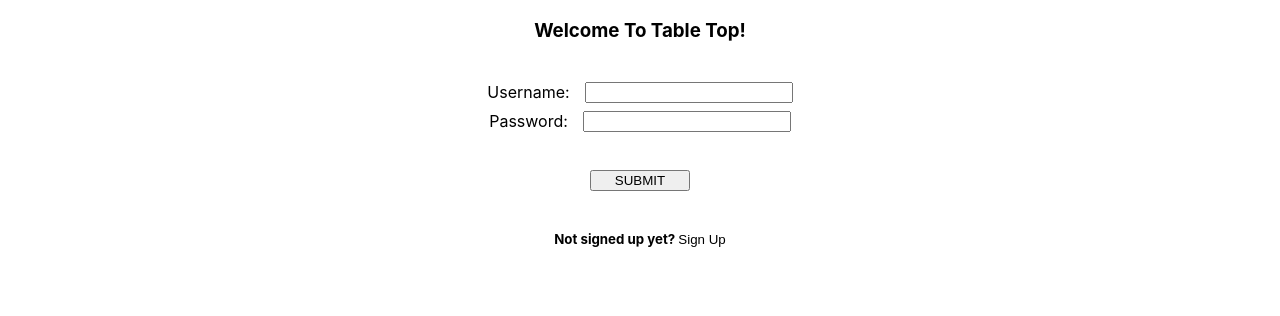
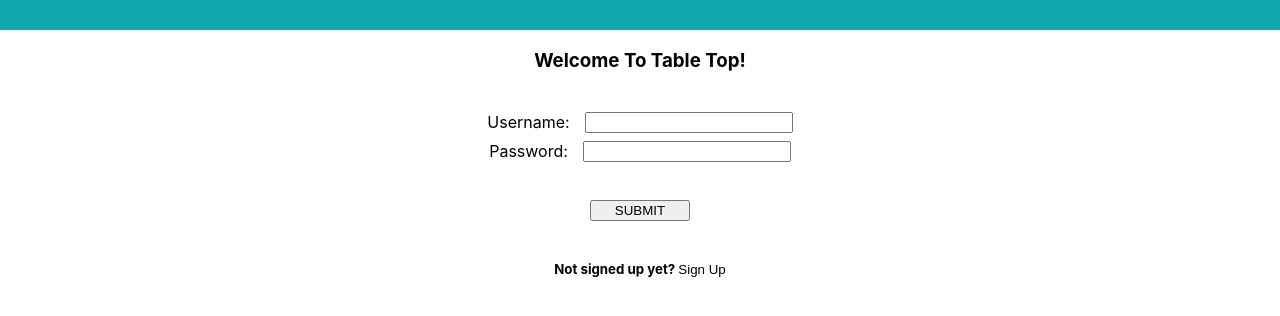
Before and after one commit to tcrurup/table-top, a React (Create React App) app in the folder table-top-frontend/: page /login in a window 1280 px wide. Shown: the top 316 px of the page. Built offline with nearby package versions, Linux system fonts and the light colour scheme.

Commit message:
create NavaBar component and render in DOM

```diff
--- a/table-top-frontend/src/App.js
+++ b/table-top-frontend/src/App.js
@@ -4,6 +4,7 @@ import LoginPage from './containers/LoginPage.js'
 import HomePage from './containers/HomePage.js'
 import GamePage from './containers/GamePage.js'
 import { BrowserRouter, Switch, Route } from 'react-router-dom'
+import NavBar from './containers/NavBar.js'
 import RoutingManager from './services/RoutingManager.js'
 
 function App() {
@@ -12,6 +13,7 @@ function App() {
     <BrowserRouter>
       <div className="App">
         <RoutingManager />
+        < NavBar />
         <Switch>
           <Route path='/homepage' component={HomePage} />
           <Route path='/login' component={LoginPage} />
--- /dev/null
+++ b/table-top-frontend/src/components/NavBar/Bar.js
@@ -0,0 +1,5 @@
+import React from 'react'
+
+const Bar = props => <div id='navbar'></div>
+
+export default Bar
--- a/table-top-frontend/src/containers/HomePage.js
+++ b/table-top-frontend/src/containers/HomePage.js
@@ -1,7 +1,6 @@
 import React, { Component } from 'react'
 import GameRoomList from '../components/GameRoomList/GameRoomList.js'
 import { connect } from 'react-redux'
-
 import { loadGame, createGame, deleteGame, focusCard, flipCardToFront } from '../actions/gameActions.js'
 
 
@@ -21,11 +20,7 @@ class HomePage extends Component{
                 flipCardToFront = {this.props.flipCardToFront}
             />
         </>
-
-
-
     }
-
 }
 
 const mapStateToProps = state => {
--- /dev/null
+++ b/table-top-frontend/src/containers/NavBar.js
@@ -0,0 +1,13 @@
+import '../styling/NavBar.css'
+import Bar from '../components/NavBar/Bar.js'
+
+import React, { Component } from 'react'
+
+class NavBar extends Component{
+
+    render(){
+        return <Bar />
+    }
+}
+
+export default NavBar
--- /dev/null
+++ b/table-top-frontend/src/styling/NavBar.css
@@ -0,0 +1,6 @@
+div#navbar{
+    display: block;
+    width: 100%;
+    height: 30px;
+    background-color: rgb(19, 168, 173);
+}
```
